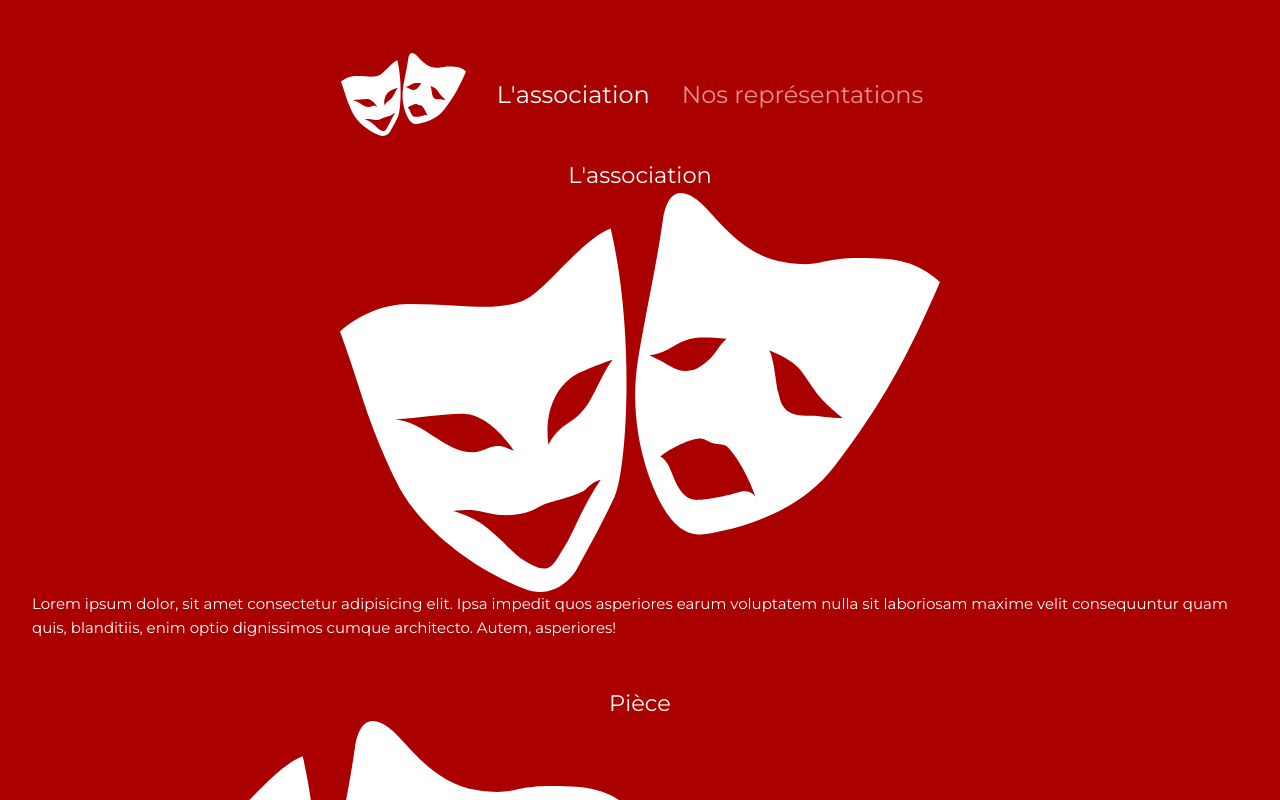
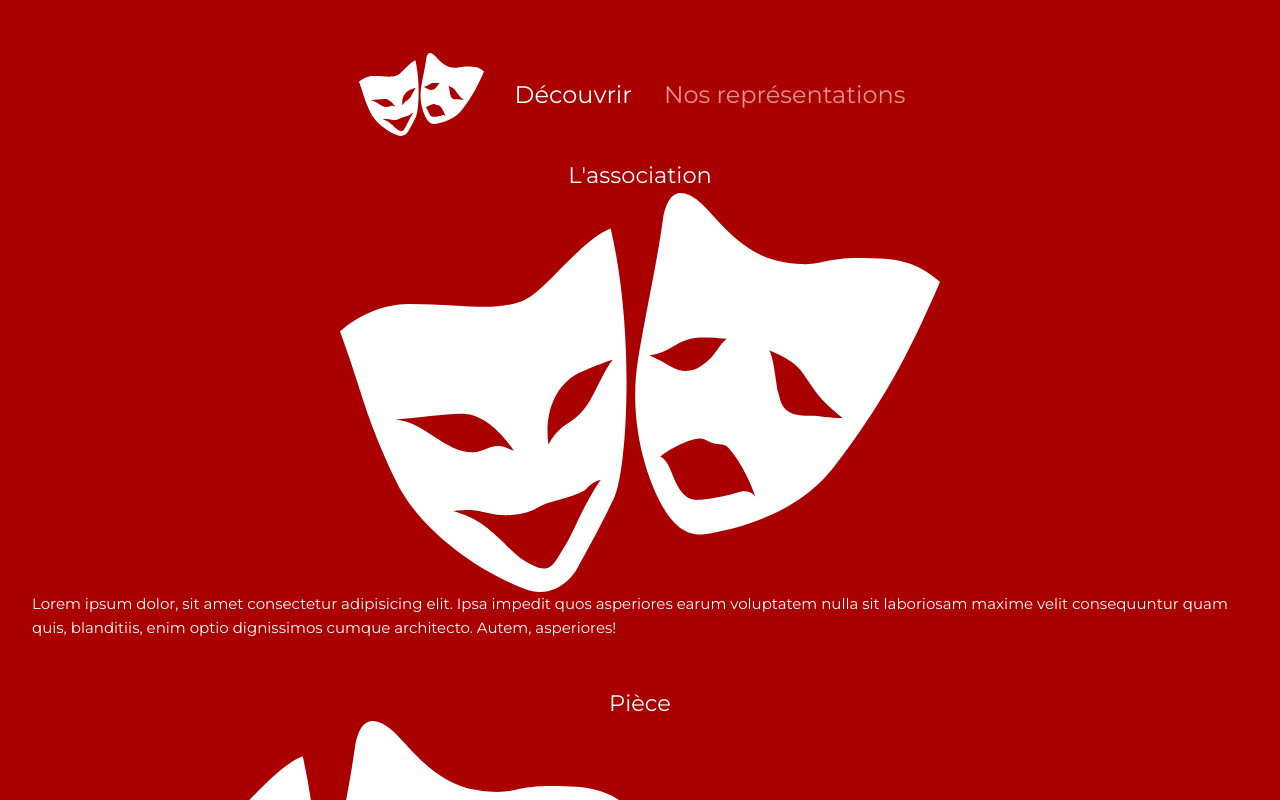
Before and after one commit to armribdev/profitroles-website, a Vue app: page / in a window 1280 px wide. Shown: the top 800 px of the page. Built offline with nearby package versions, Linux system fonts and the light colour scheme.

Commit message:
change nav item

```diff
--- a/src/App.vue
+++ b/src/App.vue
@@ -12,7 +12,7 @@ import { RouterLink, RouterView } from "vue-router";
       height="125"
     />
     <nav>
-      <RouterLink to="/">L'association</RouterLink>
+      <RouterLink to="/">Découvrir</RouterLink>
       <RouterLink to="/events">Nos représentations</RouterLink>
     </nav>
   </header>
@@ -27,10 +27,6 @@ header {
   display: flex;
   align-items: center;
   justify-content: center;
-}
-
-.logo {
-
 }
 
 nav {
```
